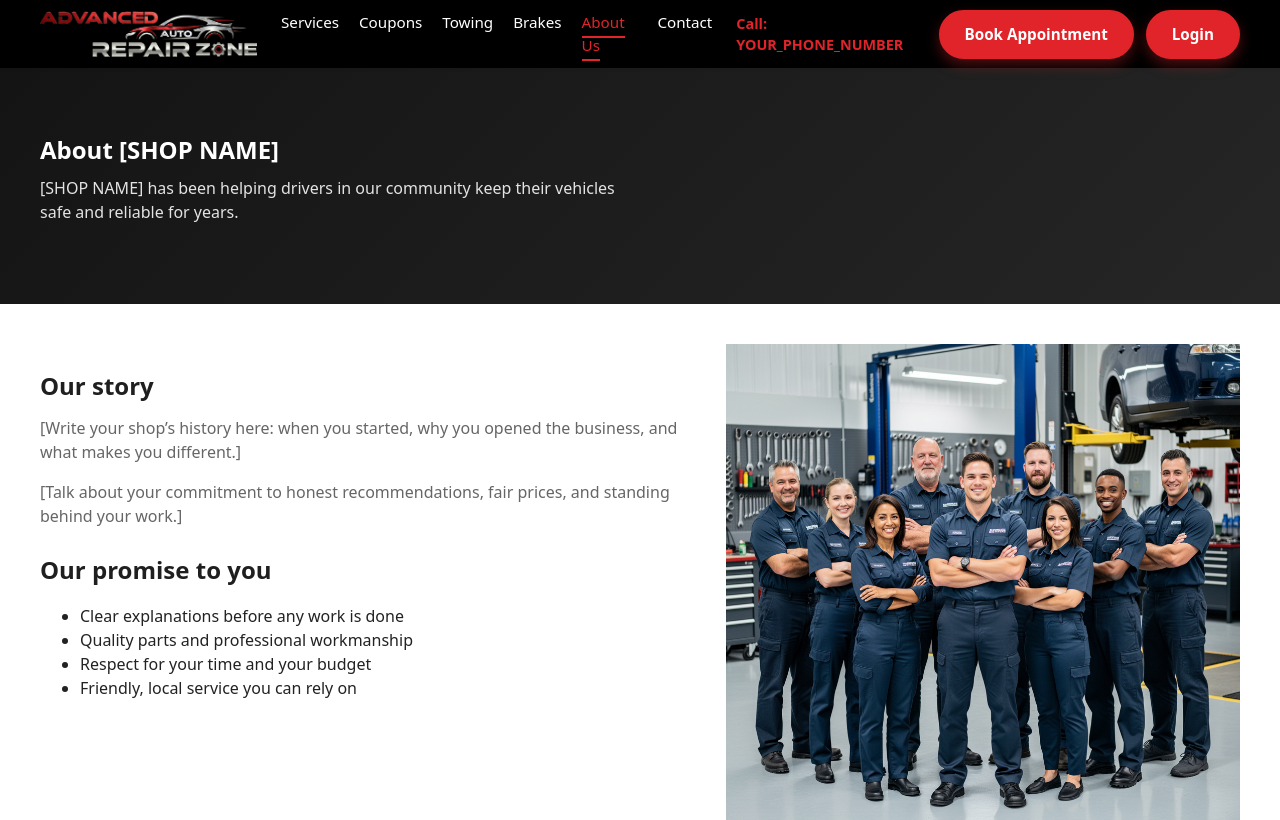
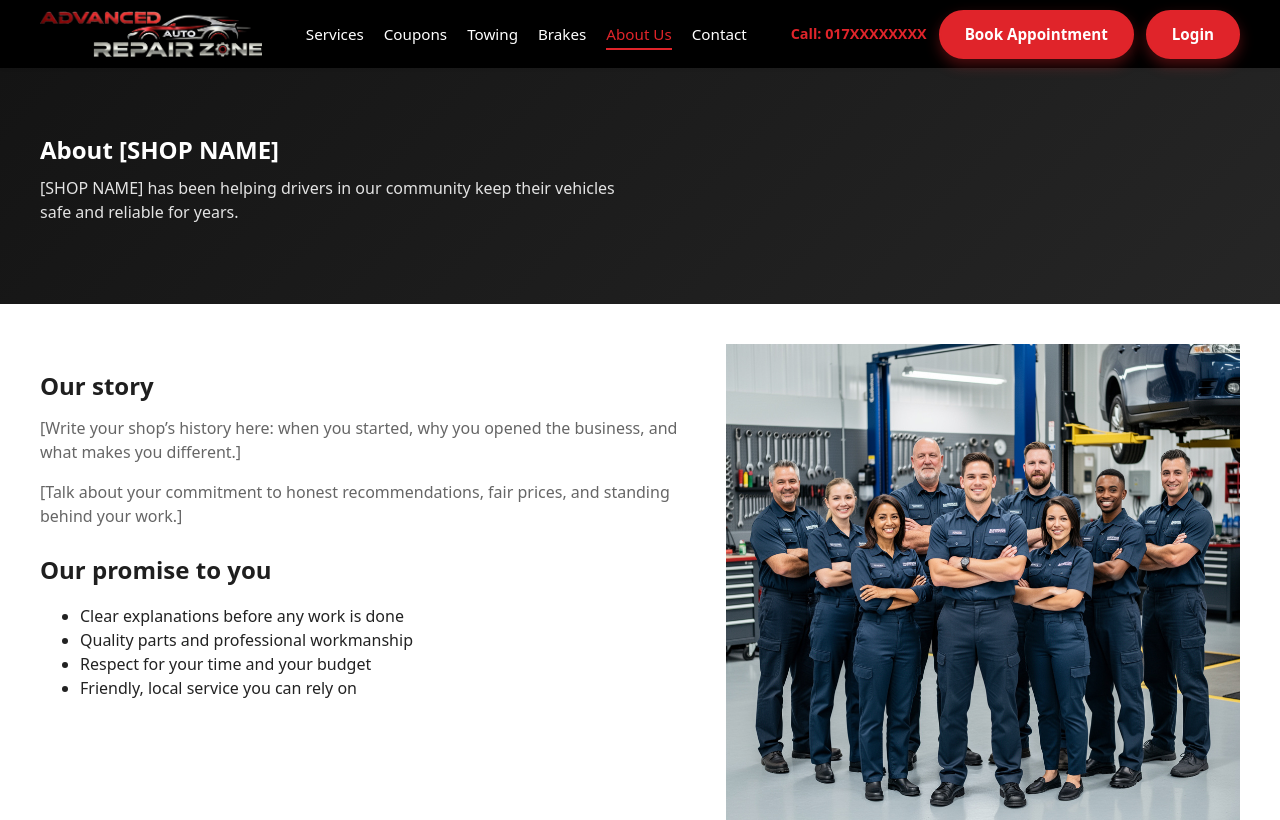
Before and after one commit to advanceautozone/advanced-auto-repair-zone, a website: page public/about.html in a window 1280 px wide. Shown: the top 820 px of the page. Drawn offline with Linux system fonts and the light colour scheme.

Commit message:
change phone number in about page

```diff
--- a/public/about.html
+++ b/public/about.html
@@ -35,7 +35,7 @@
             </nav>
 
             <div class="header-cta">
-                <a href="tel:YOUR_PHONE_NUMBER" class="header-phone">Call: YOUR_PHONE_NUMBER</a>
+                <a href="tel:YOUR_PHONE_NUMBER" class="header-phone">Call: 017XXXXXXXX</a>
                 <a href="contact.html" class="btn btn-primary">Book Appointment</a>
                 <a href="Login.html" class="btn btn-primary" id="loginButton">Login</a>
             </div>
```
